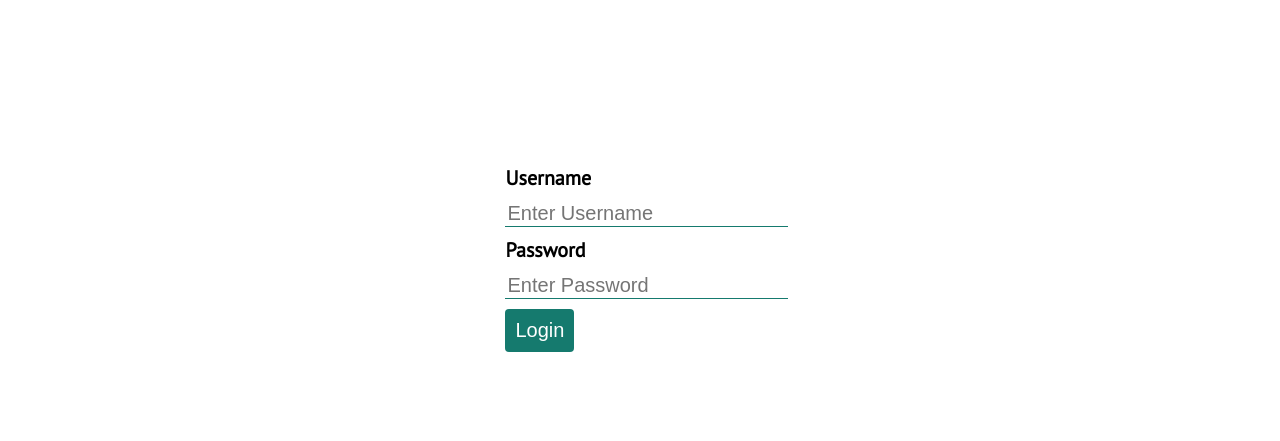
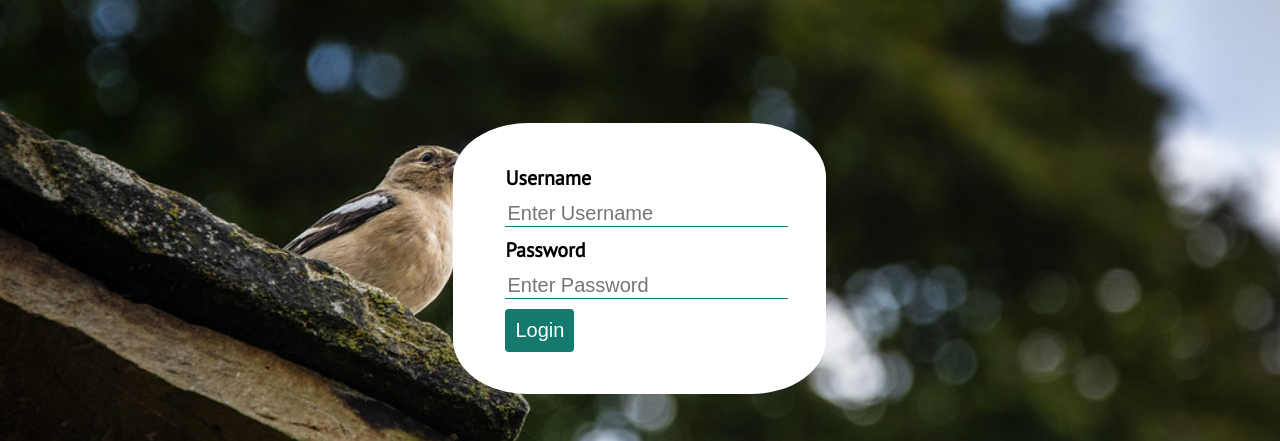
Before and after one commit to atran0802/wbdv-assignments, a plain HTML site: page cpnt260/a3/CPNT260 - A3 - Alex Tran/login.html in a window 1280 px wide. Shown: the part 102-543 px from the top of the page. Drawn offline with Linux system fonts and the light colour scheme; the site is published under a folder, as on GitHub Pages, so addresses that start at the root find nothing.

Commit message:
Update main.css

```diff
--- a/cpnt260/a3/CPNT260 - A3 - Alex Tran/main.css
+++ b/cpnt260/a3/CPNT260 - A3 - Alex Tran/main.css
@@ -6,7 +6,7 @@ body {
 
   font-family: 'PT Sans', sans-serif;
 
-  background-image: url('/assets/background.jpg');
+  background-image: url('assets/background.jpg');
   background-size: cover;
   background-position: center;
   background-repeat: no-repeat;
```
